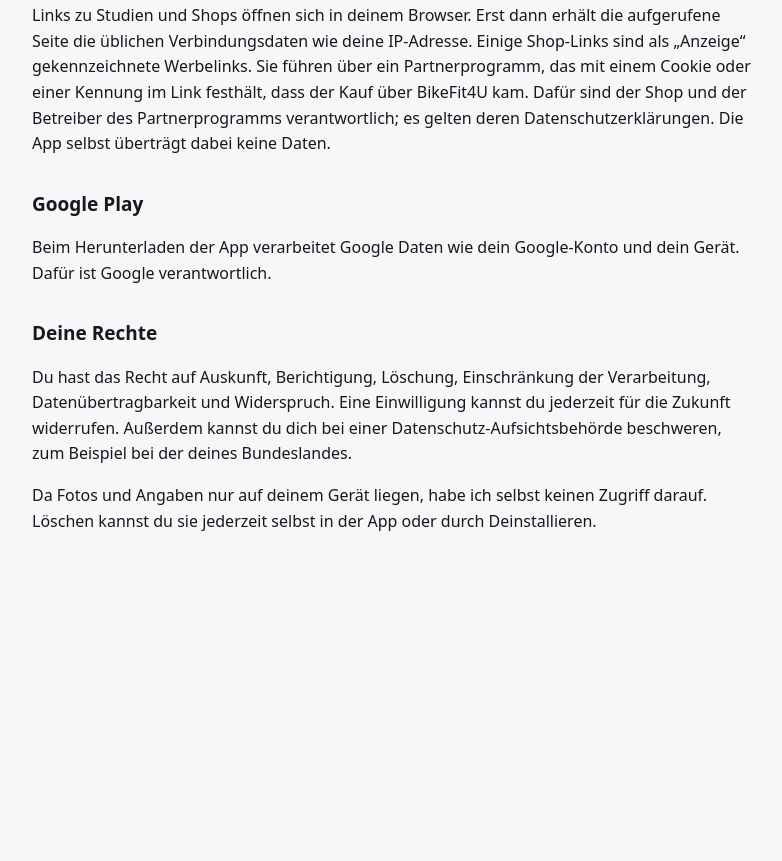
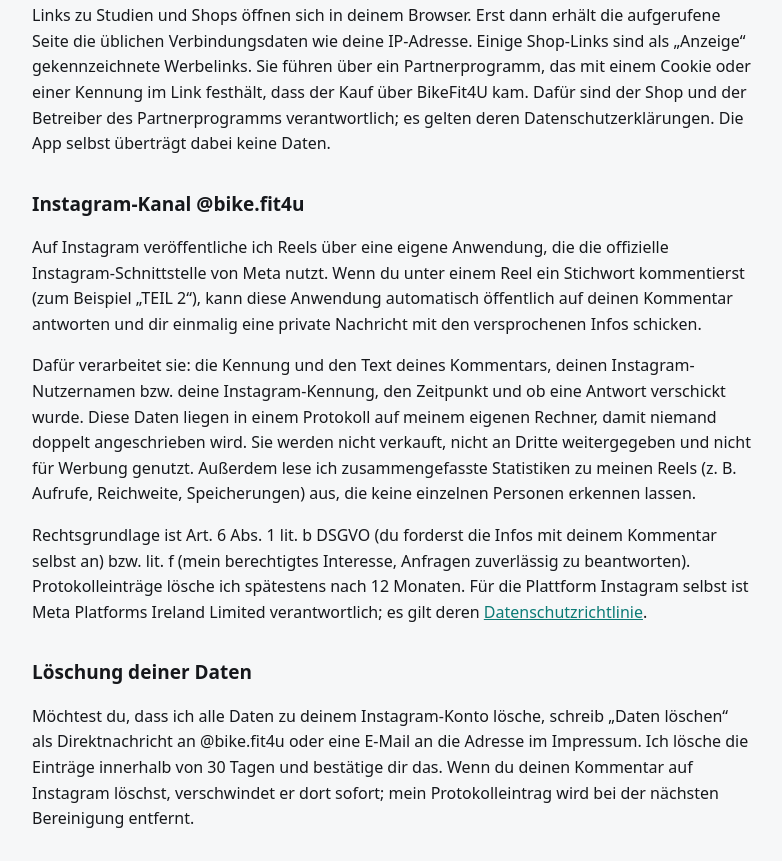
Before and after one commit to KilianRoider/BikeFit4U-Rechtliches, a plain HTML site: page datenschutz.html in a window 1280 px wide. Shown: the part 1491-2352 px from the top of the page, without its empty margins (248-1030 px from the left). Before the commit the page ends 2105 px from the top, so only its background shows below. Drawn offline with Linux system fonts and the light colour scheme.

Commit message:
Datenschutz: Abschnitt Instagram-Kanal und Datenlöschung für Meta App-Review
Co-Authored-By: Claude Opus 5.5 <noreply@anthropic.com>
Claude-Session: https://claude.ai/code/session_01FvU1BRejZJHrLn8zadARXs

```diff
--- a/datenschutz.html
+++ b/datenschutz.html
@@ -19,7 +19,7 @@ nav { color: var(--muted); font-size: 14px; }
 <main>
 <nav>BikeFit4U · <a href="impressum.html">Impressum</a> · <a href="datenschutz.html">Datenschutzerklärung</a></nav>
 <h1>Datenschutzerklärung</h1>
-<p>Stand: Oktober 2026</p>
+<p>Stand: November 2026</p>
 <h2>Kurz gesagt</h2>
 <ul><li>Deine Fotos und deine Angaben zu Beschwerden bleiben auf deinem Handy. Die App lädt sie nirgendwohin hoch.</li><li>Es gibt kein Konto, keine Anmeldung und keinen eigenen Server.</li><li>Die App enthält keine Werbe- oder Tracking-Dienste.</li><li>Die eingebaute Posen-Erkennung von Google (ML Kit) sendet technische Diagnosedaten an Google, aber keine Fotos.</li></ul>
 <h2>Verantwortlicher</h2>
@@ -36,6 +36,12 @@ nav { color: var(--muted); font-size: 14px; }
 <ul><li><a href="https://developers.google.com/ml-kit/android-data-disclosure">Angaben von Google zu ML Kit</a></li><li><a href="https://policies.google.com/privacy">Datenschutzerklärung von Google</a></li></ul>
 <h2>Links zu Shops und Quellen</h2>
 <p>Links zu Studien und Shops öffnen sich in deinem Browser. Erst dann erhält die aufgerufene Seite die üblichen Verbindungsdaten wie deine IP-Adresse. Einige Shop-Links sind als „Anzeige“ gekennzeichnete Werbelinks. Sie führen über ein Partnerprogramm, das mit einem Cookie oder einer Kennung im Link festhält, dass der Kauf über BikeFit4U kam. Dafür sind der Shop und der Betreiber des Partnerprogramms verantwortlich; es gelten deren Datenschutzerklärungen. Die App selbst überträgt dabei keine Daten.</p>
+<h2 id="instagram">Instagram-Kanal @bike.fit4u</h2>
+<p>Auf Instagram veröffentliche ich Reels über eine eigene Anwendung, die die offizielle Instagram-Schnittstelle von Meta nutzt. Wenn du unter einem Reel ein Stichwort kommentierst (zum Beispiel „TEIL 2“), kann diese Anwendung automatisch öffentlich auf deinen Kommentar antworten und dir einmalig eine private Nachricht mit den versprochenen Infos schicken.</p>
+<p>Dafür verarbeitet sie: die Kennung und den Text deines Kommentars, deinen Instagram-Nutzernamen bzw. deine Instagram-Kennung, den Zeitpunkt und ob eine Antwort verschickt wurde. Diese Daten liegen in einem Protokoll auf meinem eigenen Rechner, damit niemand doppelt angeschrieben wird. Sie werden nicht verkauft, nicht an Dritte weitergegeben und nicht für Werbung genutzt. Außerdem lese ich zusammengefasste Statistiken zu meinen Reels (z. B. Aufrufe, Reichweite, Speicherungen) aus, die keine einzelnen Personen erkennen lassen.</p>
+<p>Rechtsgrundlage ist Art. 6 Abs. 1 lit. b DSGVO (du forderst die Infos mit deinem Kommentar selbst an) bzw. lit. f (mein berechtigtes Interesse, Anfragen zuverlässig zu beantworten). Protokolleinträge lösche ich spätestens nach 12 Monaten. Für die Plattform Instagram selbst ist Meta Platforms Ireland Limited verantwortlich; es gilt deren <a href="https://privacycenter.instagram.com/policy">Datenschutzrichtlinie</a>.</p>
+<h2 id="loeschung">Löschung deiner Daten</h2>
+<p>Möchtest du, dass ich alle Daten zu deinem Instagram-Konto lösche, schreib „Daten löschen“ als Direktnachricht an @bike.fit4u oder eine E-Mail an die Adresse im Impressum. Ich lösche die Einträge innerhalb von 30 Tagen und bestätige dir das. Wenn du deinen Kommentar auf Instagram löschst, verschwindet er dort sofort; mein Protokolleintrag wird bei der nächsten Bereinigung entfernt.</p>
 <h2>Google Play</h2>
 <p>Beim Herunterladen der App verarbeitet Google Daten wie dein Google-Konto und dein Gerät. Dafür ist Google verantwortlich.</p>
 <h2>Deine Rechte</h2>
```
